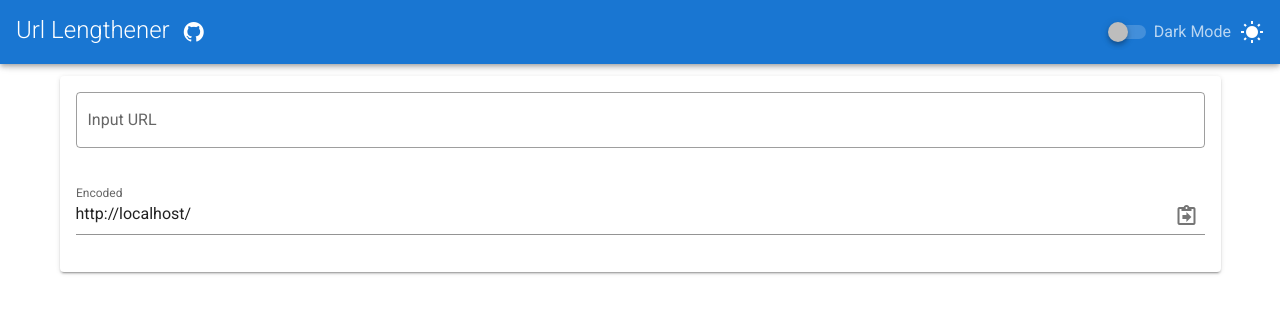
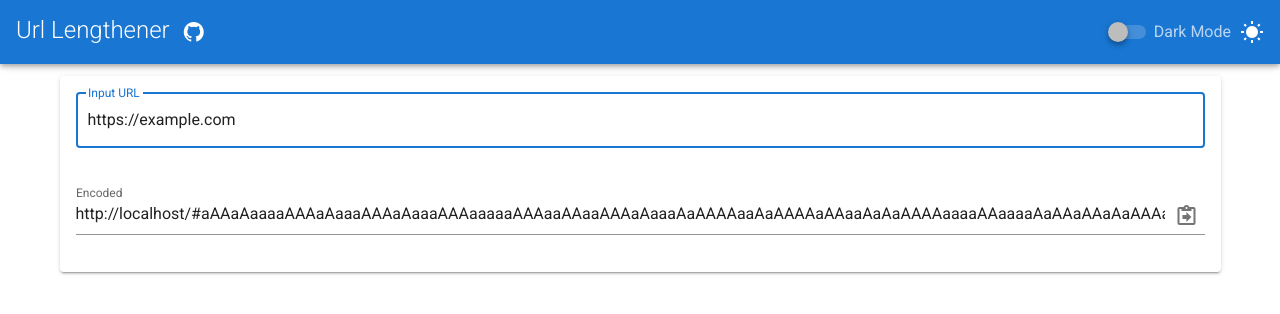
Before and after one commit to techchrism/url-lengthener, a Vue app: page / in a window 1280 px wide. Shown: the top 314 px of the page. Built offline with nearby package versions, Linux system fonts and the light colour scheme.

Commit message:
add warning when url doesn't start with http:// or https://

```diff
--- a/src/components/Encode.vue
+++ b/src/components/Encode.vue
@@ -1,7 +1,14 @@
 <template>
     <v-card>
         <v-card-text>
-            <v-text-field outlined label="Input URL" v-model="url"/>
+            <v-text-field outlined
+                          label="Input URL"
+                          v-model="url"
+                          :rules="[checkURL]"
+                          autofocus
+                          type="url"
+                          spellcheck="false"
+            />
             <text-share label="Encoded" :value="redirectUrl"/>
         </v-card-text>
     </v-card>
@@ -15,7 +22,7 @@
         name: 'Encode',
         components: {TextShare},
         data: () => ({
-            url: ''
+            url: 'https://example.com'
         }),
         computed: {
             encoded()
@@ -28,6 +35,12 @@
                 url.hash = this.encoded;
                 return url.toString();
             }
+        },
+        methods: {
+            checkURL(url)
+            {
+                return (url.startsWith('http://') || url.startsWith('https://')) ? true : 'URL must start with "http://" or "https://"';
+            }
         }
     };
 </script>
```
